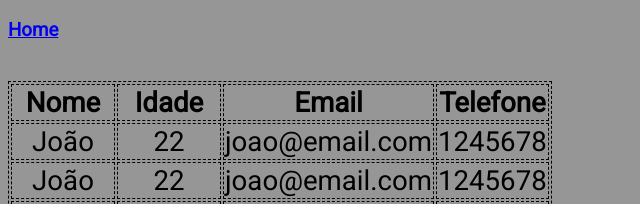
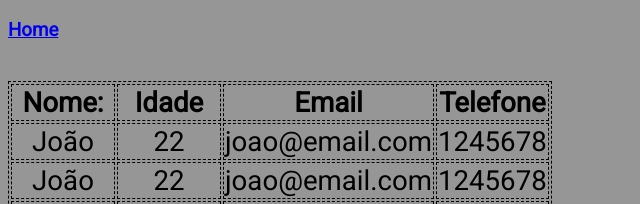
Before and after one commit to AltemirSouza/guiaDeEstudosAltemirSouza, a plain HTML site: page tabelas/tabelas.html in a window 1280 px wide. Shown: the top 204 px of the page, 0-640 px from the left. Drawn offline with Linux system fonts and the light colour scheme.

Commit message:
Criado tabelas

```diff
--- a/tabelas/tabelas.html
+++ b/tabelas/tabelas.html
@@ -16,7 +16,7 @@
     <div>
         <table>
             <tr>
-                <th>Nome</th>
+                <th>Nome:</th>
                 <th>Idade</th>
                 <th>Email</th>
                 <th>Telefone</th>
```
